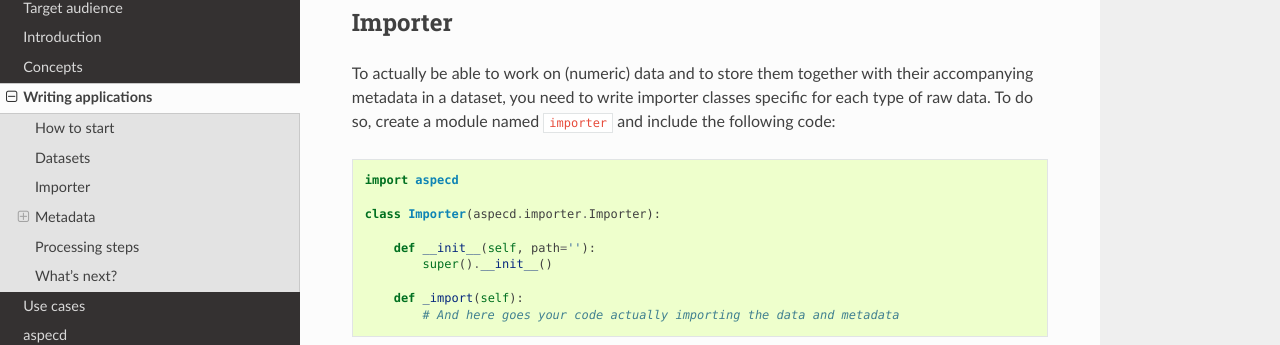
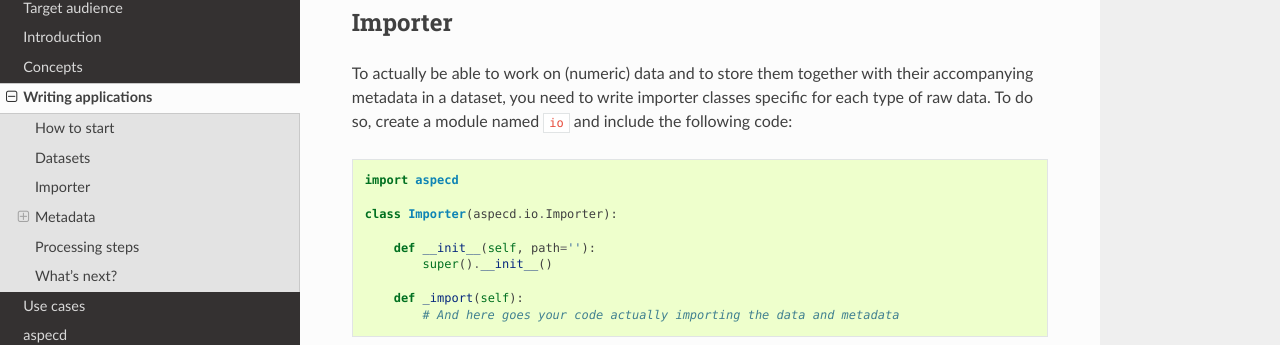
Before and after one commit to tillbiskup/aspecd, a Sphinx documentation site: the page built from docs/applications.rst, in a window 1280 px wide and 900 px high, scrolled down 1109 px. Shown: the part 144-489 px from the top of the window. Built offline with Sphinx 7.4.7 and the Read the Docs theme 2.0.0, drawn with Linux system fonts in a browser that asks for light colours.

Commit message:
Reflect module name changes in general doc

```diff
--- a/docs/applications.rst
+++ b/docs/applications.rst
@@ -41,11 +41,11 @@ However, life is a bit more complicated to get things working properly and to be
 Importer
 ========
 
-To actually be able to work on (numeric) data and to store them together with their accompanying metadata in a dataset, you need to write importer classes specific for each type of raw data. To do so, create a module named ``importer`` and include the following code::
+To actually be able to work on (numeric) data and to store them together with their accompanying metadata in a dataset, you need to write importer classes specific for each type of raw data. To do so, create a module named ``io`` and include the following code::
 
     import aspecd
 
-    class Importer(aspecd.importer.Importer):
+    class Importer(aspecd.io.Importer):
 
         def __init__(self, path=''):
             super().__init__()
```
Also changed, not shown: 1 other file.
